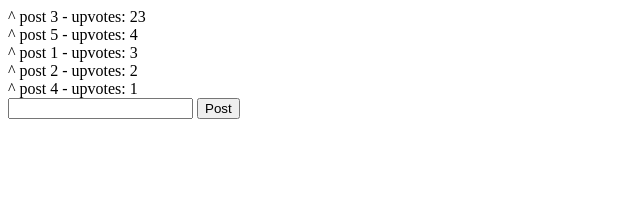
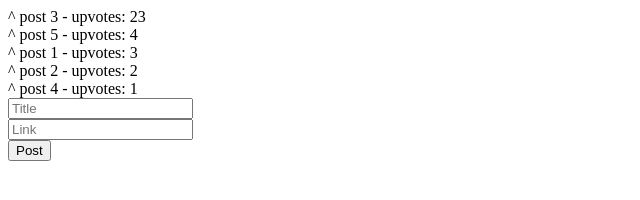
Before and after one commit to jtkaufman737/first_mean_app, a plain HTML site: page index.html in a window 1280 px wide. Shown: the whole page, without its empty margins (0-640 px from the left). Drawn offline with nearby package versions, Linux system fonts and the light colour scheme.

Commit message:
Updating form

```diff
--- a/index.html
+++ b/index.html
@@ -10,8 +10,9 @@
         {{post.title}} - upvotes: {{post.upvotes}}
     </div>
     <form ng-submit="addPost()">
-      <input type="text" ng-model="title"></input>
-      <button ng-click="addPost()">Post</button>
+      <input type="text" placeholder="Title" ng-model="title"></input><br/>
+      <input type="text" placeholder="Link" ng-model="link"></input><br/>
+      <button type="submit">Post</button>
     </form>
   </body>
 </html>
```
